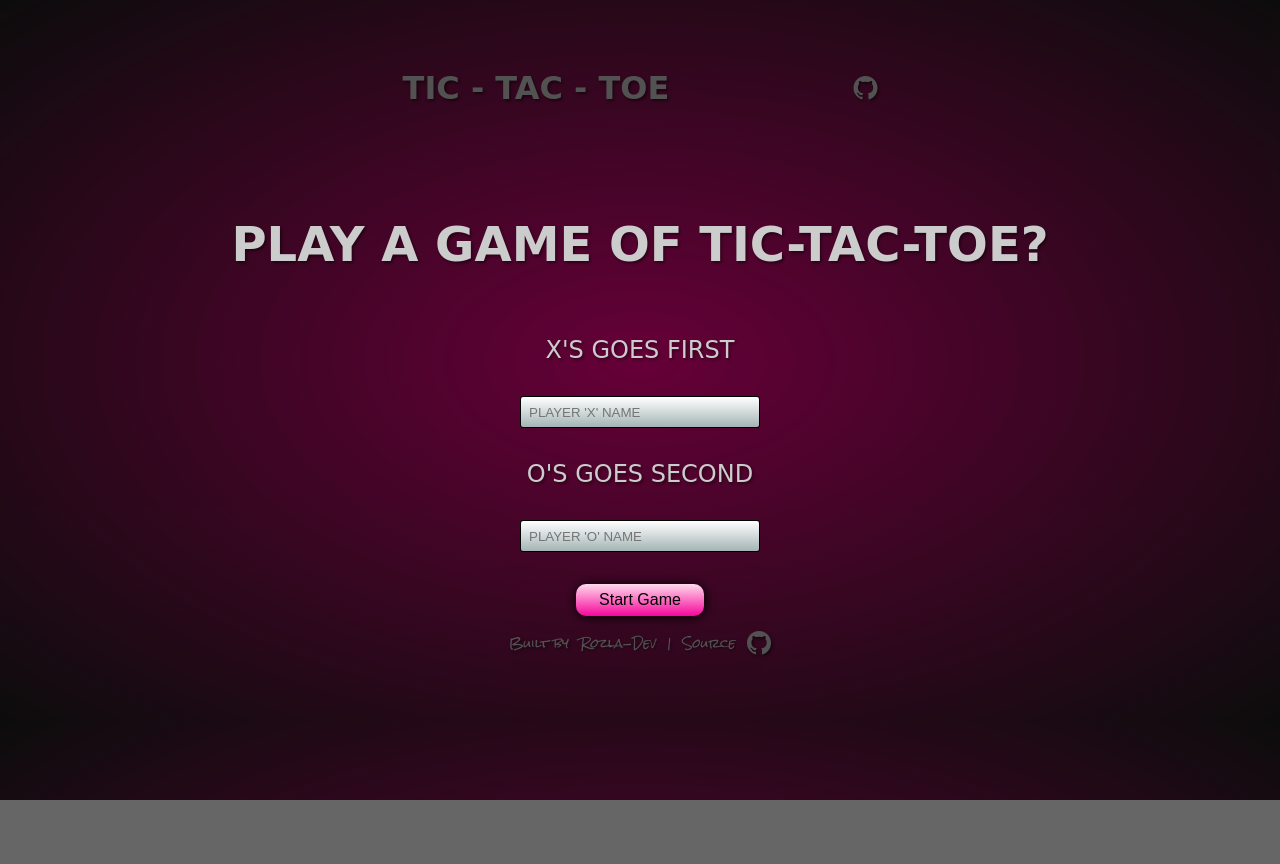
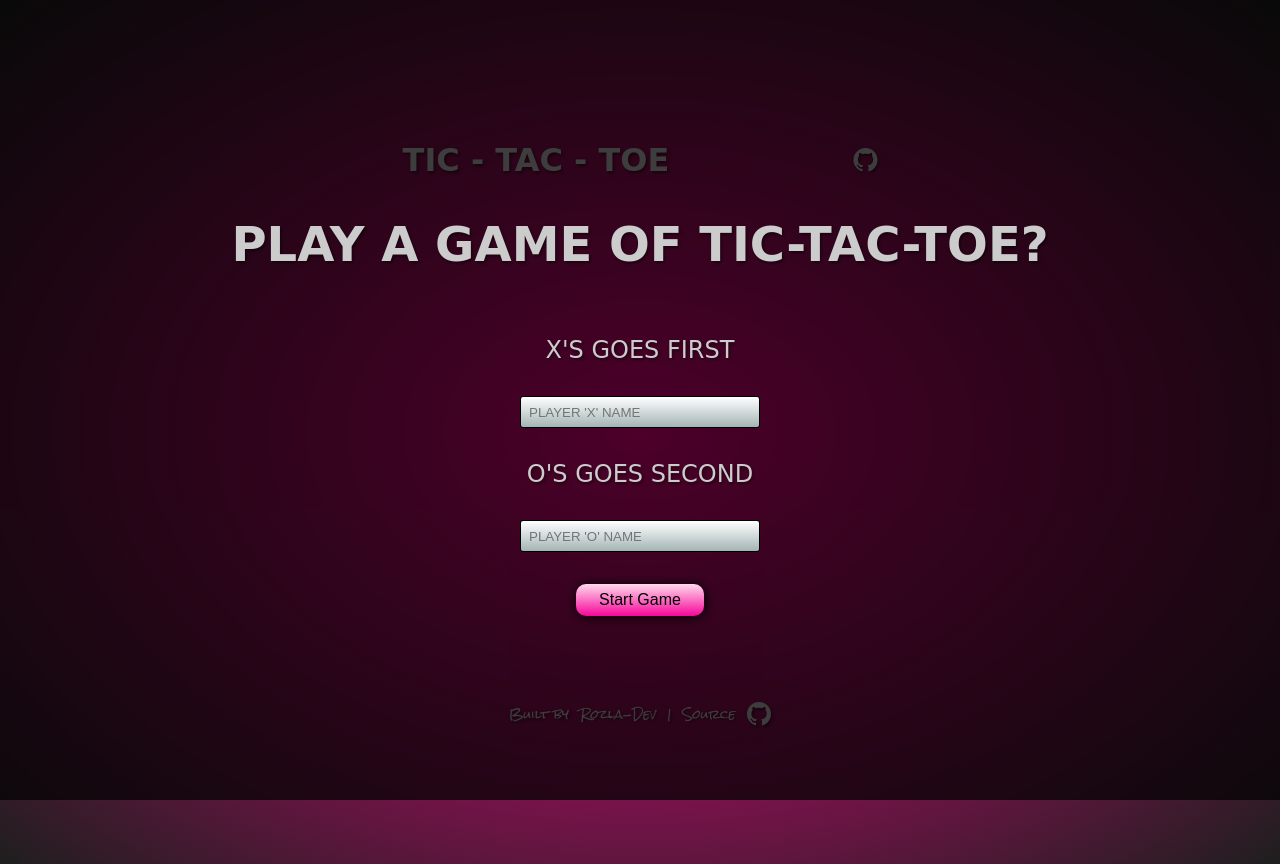
Before and after one commit to curveservices/tic-tac-toe, a website: page index.html in a window 1280 px wide. Before the commit the page ends 800 px from the top, so only its background shows below. Drawn offline with nearby package versions, Linux system fonts and the light colour scheme; a web font is replaced by a local one.

Commit message:
Hieght changes & opacity changes

```diff
--- a/styles.css
+++ b/styles.css
@@ -29,7 +29,7 @@ body {
     display: flex;
     justify-content: center;
     flex-direction: column;
-    /* height: 100vh; */
+    height: 100vh;
     text-shadow: var(--text-shadow)
 }
 
@@ -132,7 +132,8 @@ main {
     bottom: 0;
     gap: 2rem;
     text-transform: uppercase;
-    background-color: rgba(0,0,0, 0.6);
+    background-color: rgba(0,0,0, 0.7);
+    transition:ease-in-out;
     flex-flow: column wrap;
     justify-content: center;
     align-items: center;
@@ -153,7 +154,8 @@ main {
     bottom: 0;
     gap: 2rem;
     text-transform: uppercase;
-    background-color: rgba(0,0,0, 0.6);
+    background-color: rgba(0,0,0, 0.7);
+    transition:ease-in-out;
     flex-flow: column wrap;
     justify-content: center;
     align-items: center;
```
